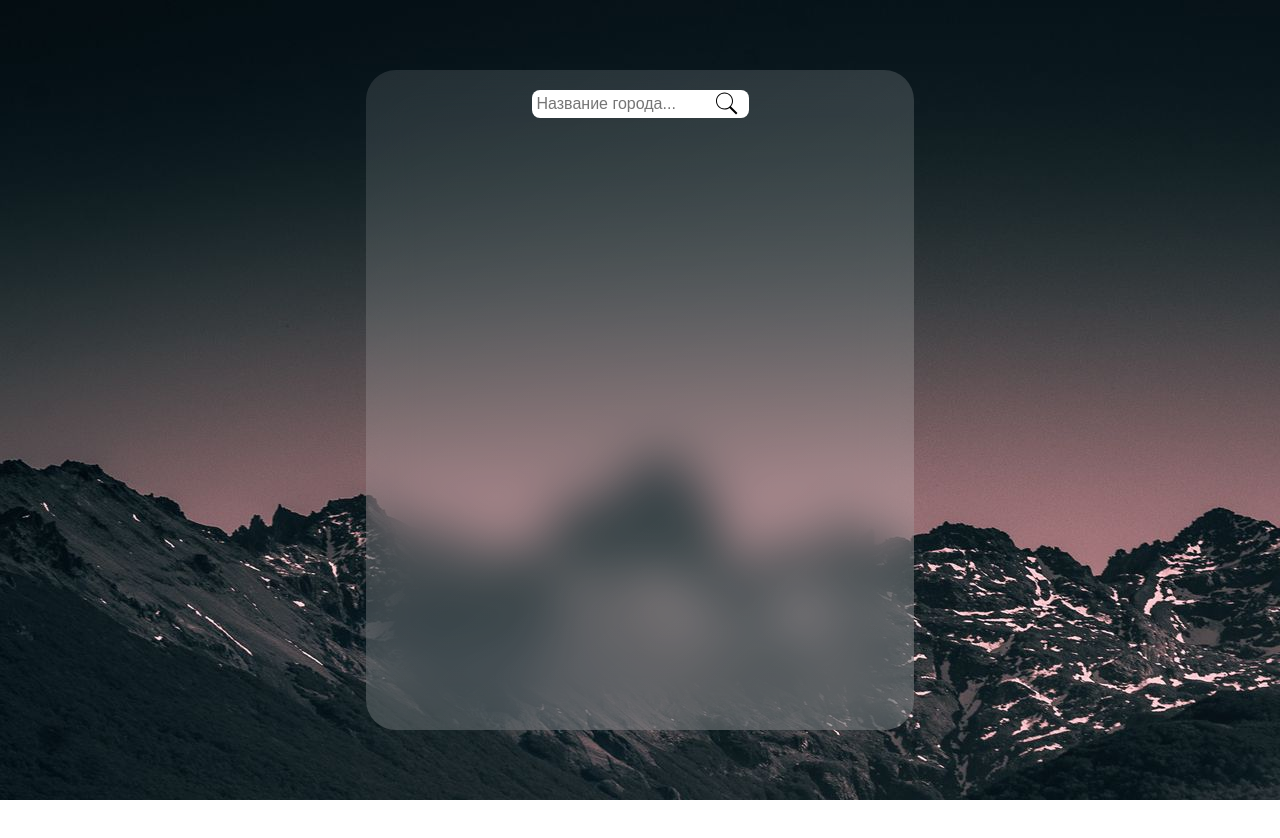
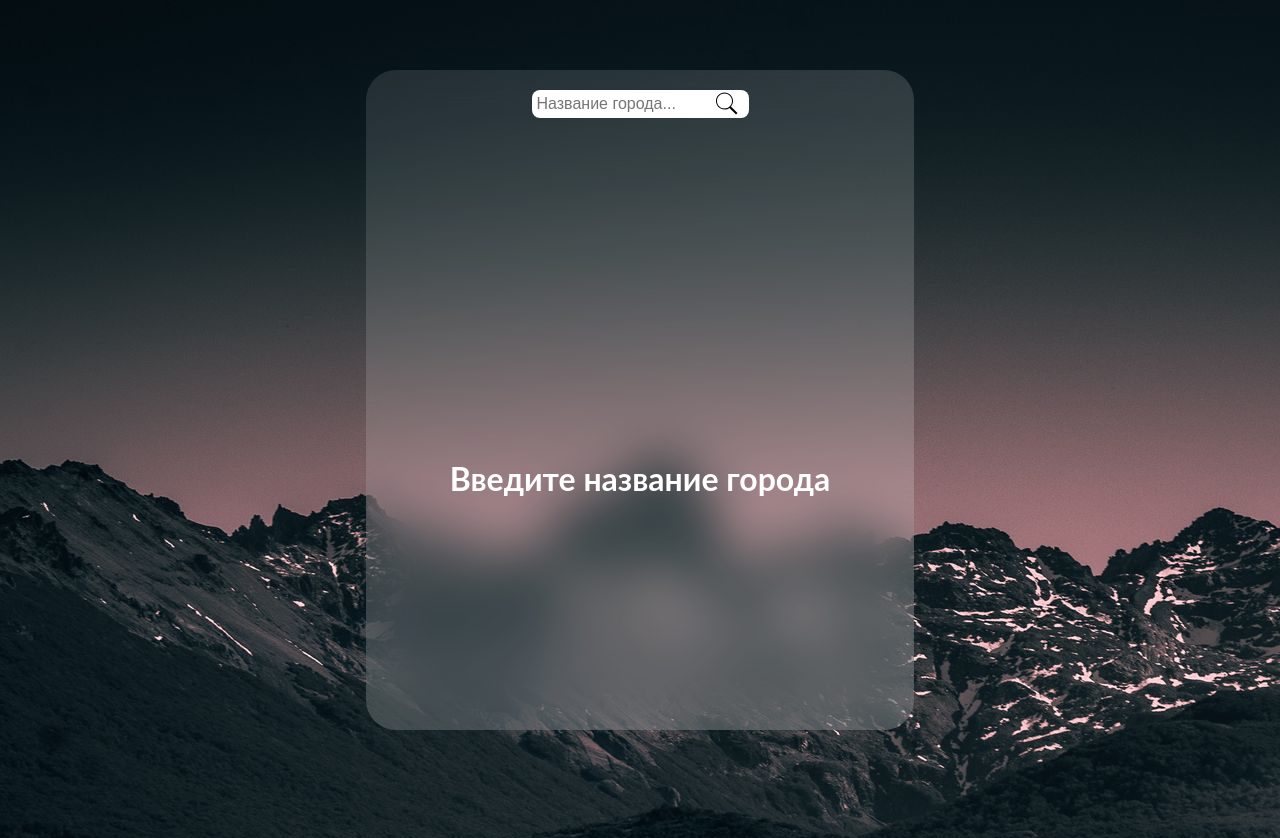
Before and after one commit to Scat55/weatherApp, a Nuxt app: page / in a window 1280 px wide. Before the commit the page ends 800 px from the top, so only its background shows below. Built offline with nearby package versions, Linux system fonts and the light colour scheme; no server answers.

Commit message:
feat: made a conditional rendering of the component with the weather for today

```diff
--- a/components/main-window/ui.vue
+++ b/components/main-window/ui.vue
@@ -1,8 +1,16 @@
-<script setup lang="ts"></script>
+<script setup lang="ts">
+import { useWeatherAPIStore } from '@/stores/getWeatherInfo';
+
+const weatherInfo = useWeatherAPIStore();
+</script>
 
 <template>
   <div class="main-window">
     <InputUi />
+    <div class="main-window__info" v-if="weatherInfo.weatherData === null">
+      Введите название города
+    </div>
+    <WeatherTodayUi v-else />
   </div>
 </template>
 
@@ -12,9 +20,23 @@
   height: 660px;
   flex-shrink: 0;
   border-radius: 30px;
-  background: linear-gradient(144deg, rgba(255, 255, 255, 0.11) 0%, rgba(255, 255, 255, 0.22) 100%);
+  background: linear-gradient(
+    144deg,
+    rgba(255, 255, 255, 0.11) 0%,
+    rgba(255, 255, 255, 0.22) 100%
+  );
   filter: blur(0px);
   backdrop-filter: blur(25px);
   padding: 20px;
+
+  &__info {
+    display: flex;
+    align-items: center;
+    justify-content: center;
+    min-height: 90vh;
+    color: #fff;
+    font-weight: bold;
+    font-size: 2rem;
+  }
 }
 </style>
--- /dev/null
+++ b/components/weather-today/index.ts
@@ -0,0 +1 @@
+export { default as weatherToday } from './ui.vue';
--- /dev/null
+++ b/components/weather-today/ui.vue
@@ -0,0 +1,16 @@
+<script setup lang="ts">
+import { useWeatherAPIStore } from '@/stores/getWeatherInfo';
+
+const weatherInfo = useWeatherAPIStore();
+
+console.log(weatherInfo.weatherData);
+</script>
+
+<template>
+  <div>
+    <!-- Рендер информации о погоде только тогда, когда weatherInfo не равен null -->
+    {{ weatherInfo.weatherData.name }}
+  </div>
+</template>
+
+<style scoped></style>
--- a/stores/getWeatherInfo.ts
+++ b/stores/getWeatherInfo.ts
@@ -6,18 +6,16 @@ const apiKey = import.meta.env.VITE_API_KEY_WEATHER;
 
 export const useWeatherAPIStore = defineStore('weatherAPI', () => {
   const city = ref('');
-
+  const weatherData = ref<WeatherData | null>(null);
   // Делаем запрос к серверу на получение информации о погоде
   const getWeatherInfo = async (citySearch: string) => {
     city.value = citySearch;
-    const weatherData = ref<WeatherData | null>(null);
     try {
       const { data } = await axios.get<WeatherData>(
         `https://api.openweathermap.org/data/2.5/weather?lang=ru&q=${city.value}&appid=${apiKey}`,
       );
       // Если запрос прошел хорошо, то записываем его значение в переменную WeatherData
       weatherData.value = data;
-      console.log(weatherData.value);
     } catch (err: any) {
       // Если же запрос не прошел, то обрабатываем ошибки
       ElNotification({
@@ -29,6 +27,7 @@ export const useWeatherAPIStore = defineStore('weatherAPI', () => {
 
   return {
     city,
+    weatherData,
     getWeatherInfo,
   };
 });
--- a/types/weather.ts
+++ b/types/weather.ts
@@ -1,6 +1,6 @@
 export interface WeatherData {
   temp: number;
   decription: string;
-  nameCity: string;
+  name: string;
   iconUrl: string;
 }
```
